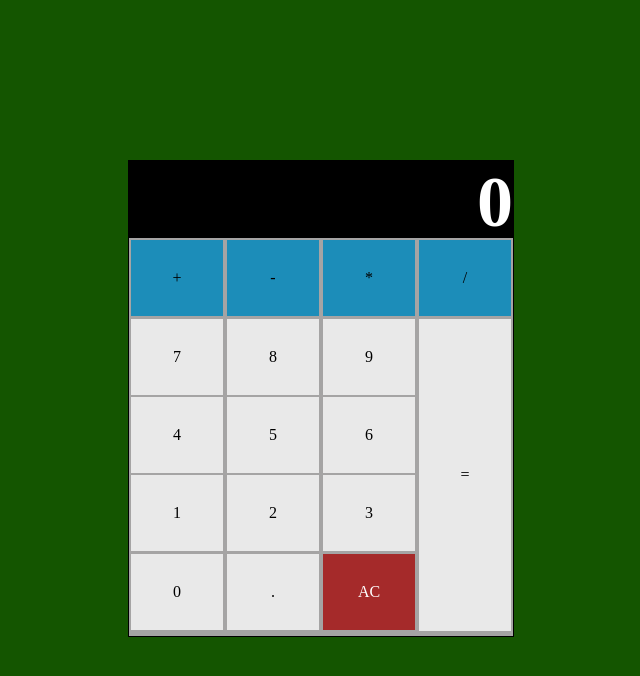
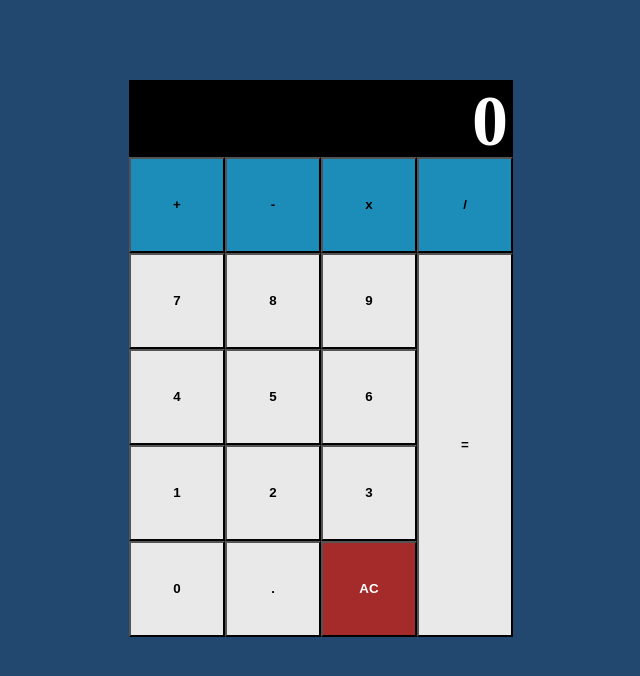
Before and after one commit to Neddley/proyectitos, a plain HTML site: page Calculadora/index.html in a window 1280 px wide. Shown: the whole page, without its empty margins (319-959 px from the left). Drawn offline with Linux system fonts and the light colour scheme.

Commit message:
se modifica calculadora div por button

```diff
--- a/Calculadora/assets/css/styles.css
+++ b/Calculadora/assets/css/styles.css
@@ -6,21 +6,17 @@
 body{
     width: 100%;
     height: 100%;
-    background-color: rgb(20, 85, 0);
+    background-color: #224870;
     display: flex;
     justify-content: center;
-    align-items: center;
 }
 
 main{
-    margin-top: 20vh;
-    width: 30vw;
-    height: 6Ovh;
-    border: 1px solid black;
     display: flex;
     flex-direction: column;
     justify-content: center;
     align-items: center;
+    margin-top: 10vh;
 }
 
 #blk-box{
@@ -33,27 +29,21 @@ main{
 #text-box{
     text-align:right;
     font-size: 9vh;
+    padding-right: 5px;
 }
 
 #btn-box{
-    width: 30vw;
-    height: 49.8vh;
-    background-color: rgb(165, 164, 164);
-    display: flex;
-    justify-content: center;
+    display: grid;
+    grid-template-columns: repeat(4, 7.5vw);
+    grid-template-rows: repeat(5, 7.5vw);
 }
 
-.btn-col{
-    width: 7.5vw;
-    height: 49.8vh;
+.row-4{
+    grid-row: span 4;
 }
 
 .btn{
-    height: 9.5vh;
-    margin: 0.3vh;
-    display: flex;
-    justify-content: center;
-    align-items: center;
+    font-weight: 800;
     background-color: rgb(233, 233, 233);
 }
 
@@ -66,15 +56,6 @@ main{
     color: white;
 }
 
-#igual{
-    margin: 0.3vh;
-    height: 39vh;
-    display: flex;
-    justify-content: center;
-    align-items: center;
-    background-color: rgb(233, 233, 233);
-}
-
 .btn:hover{
     box-shadow: 0px 0px 20px 0px rgba(0,0,0,0.81);;
 }
--- a/Calculadora/assets/js/script.js
+++ b/Calculadora/assets/js/script.js
@@ -0,0 +1,3 @@
+const pantalla = document.getElementById("text-box");
+const botonesNumeros = document.querySelectorAll('#numero')
+const botonesOperadores = document.querySelectorAll('#operador')
--- a/Calculadora/index.html
+++ b/Calculadora/index.html
@@ -1,10 +1,10 @@
 <!DOCTYPE html>
 <html lang="en">
   <head>
-    <meta charset="UTF-8">
-    <meta http-equiv="X-UA-Compatible" content="IE=edge">
-    <meta name="viewport" content="width=device-width, initial-scale=1.0">
-    <link rel="stylesheet" href="assets/css/styles.css">
+    <meta charset="UTF-8" />
+    <meta http-equiv="X-UA-Compatible" content="IE=edge" />
+    <meta name="viewport" content="width=device-width, initial-scale=1.0" />
+    <link rel="stylesheet" href="assets/css/styles.css" />
     <title>Document</title>
   </head>
   <body>
@@ -13,31 +13,23 @@
         <h1 id="text-box">0</h1>
       </div>
       <div id="btn-box">
-            <div class="btn-col">
-                <div id="suma" class="btn sbl">+</div>
-                <div id="7" class="btn">7</div>
-                <div id="4" class="btn">4</div>
-                <div id="1" class="btn">1</div>
-                <div id="0" class="btn">0</div>
-            </div>
-            <div class="btn-col">
-                <div id="resta" class="btn sbl">-</div>
-                <div id="8" class="btn">8</div>
-                <div id="5" class="btn">5</div>
-                <div id="2" class="btn">2</div>
-                <div id="punto" class="btn">.</div>
-            </div>
-            <div class="btn-col">
-                <div id="multi" class="btn sbl">*</div>
-                <div id="9" class="btn">9</div>
-                <div id="6" class="btn">6</div>
-                <div id="3" class="btn">3</div>
-                <div id="AC" class="btn ac" >AC</div>
-            </div>
-            <div class="btn-col">
-                <div id="divi" class="btn sbl">/</div>
-                <div id="igual">=</div>
-            </div>
+        <button id="operador" class="btn sbl" value="sumar">+</button>
+        <button id="operador" class="btn sbl">-</button>
+        <button id="operador" class="btn sbl">x</button>
+        <button id="operador" class="btn sbl">/</button>
+        <button id="numero" class="btn">7</button>
+        <button id="numero" class="btn">8</button>
+        <button id="numero" class="btn">9</button>
+        <button id="operador" class="row-4 btn">=</button>
+        <button id="numero" class="btn">4</button>
+        <button id="numero" class="btn">5</button>
+        <button id="numero" class="btn">6</button>
+        <button id="numero" class="btn">1</button>
+        <button id="numero" class="btn">2</button>
+        <button id="numero" class="btn">3</button>
+        <button id="numero" class="btn">0</button>
+        <button id="numero" class="btn">.</button>
+        <button onclick="borrar()" class="btn ac">AC</button>
       </div>
     </main>
     <script src="assets/js/script.js"></script>
```
Lines whose indentation alone changed are shown as unchanged.
